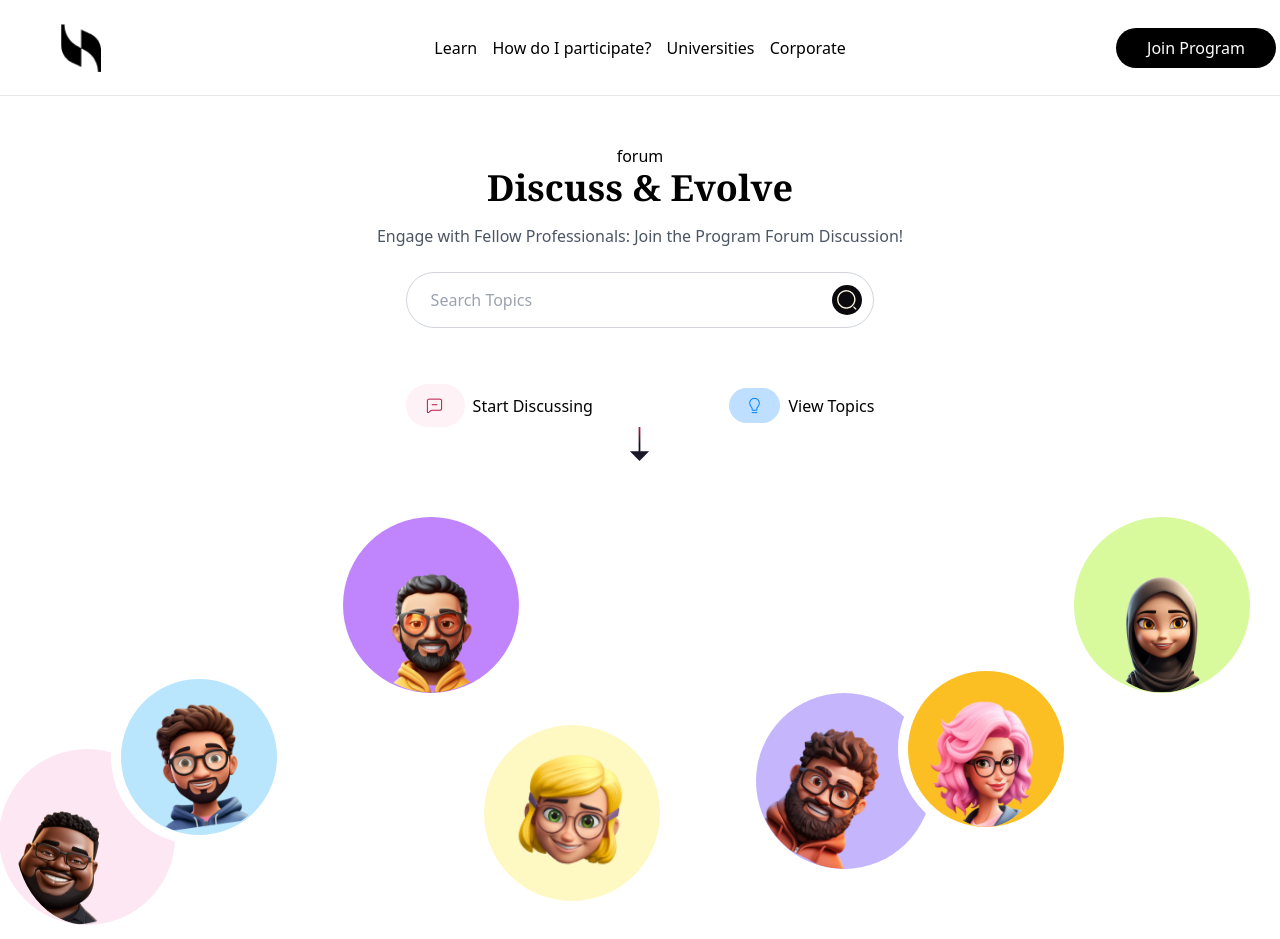
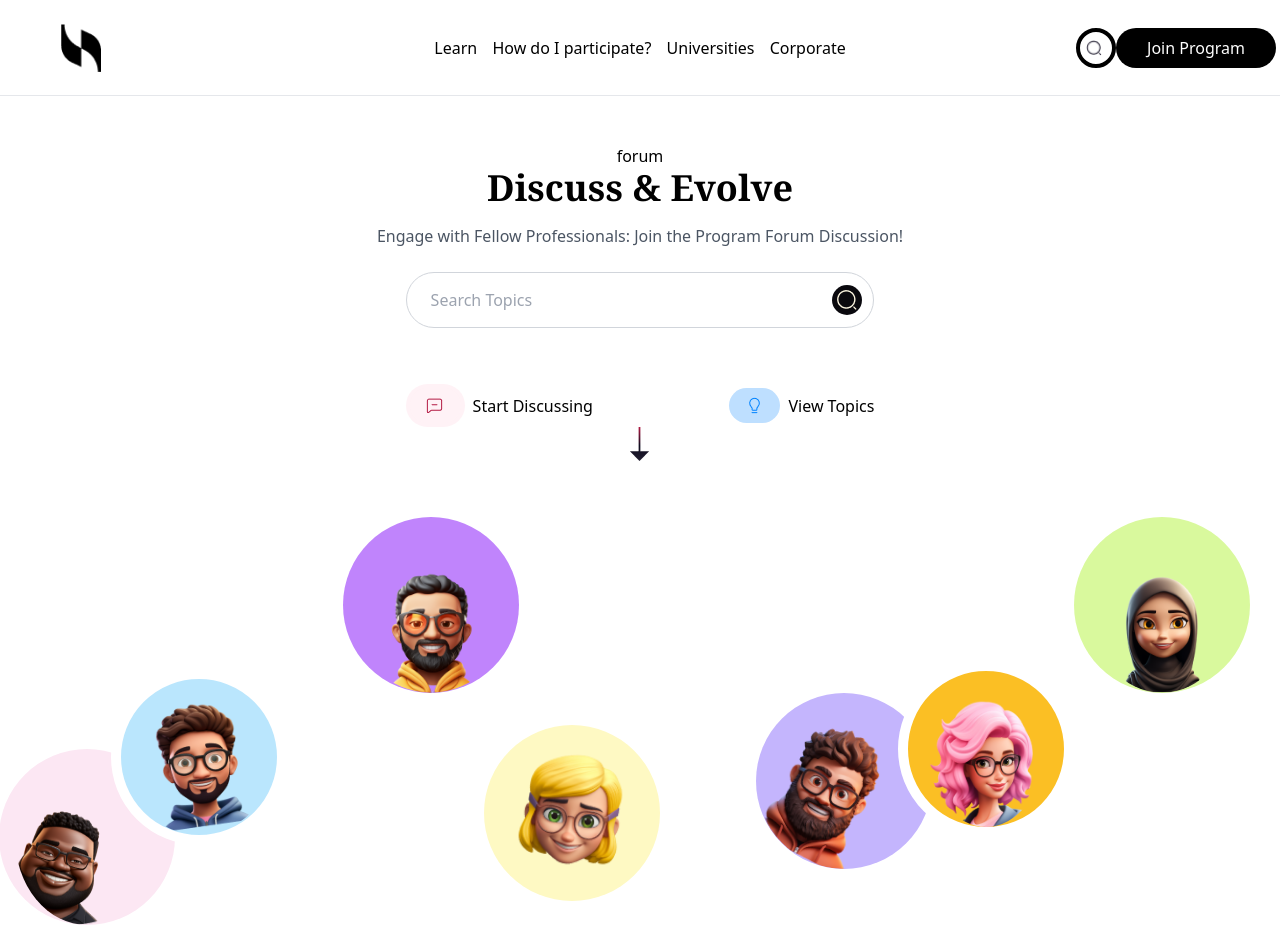
Before and after one commit to vishnukp1/Forum_discussion_react, a React (Vite) app: page / in a window 1280 px wide. Shown: the top 939 px of the page. Built offline with nearby package versions, Linux system fonts and the light colour scheme.

Commit message:
feat:create search logo in header

```diff
--- a/src/components/Avatar.jsx
+++ b/src/components/Avatar.jsx
@@ -1,6 +1,6 @@
-const Avatar = ({ src, alt, containerClassName, imgClassName }) => {
+const Avatar = ({ src, alt, containerClassName, imgClassName ,aos}) => {
     return (
-      <div className={containerClassName}>
+      <div className={containerClassName}  data-aos={aos}>
         <img src={src} alt={alt} className={`w-44 h-44 rounded-full ${imgClassName}`} />
       </div>
     );
--- a/src/cores/app-header/Header.jsx
+++ b/src/cores/app-header/Header.jsx
@@ -5,15 +5,27 @@ const Header = () => {
   return (
     <div>
       <header className="grid grid-cols-12 items-center   py-4 border-b h-[6rem] border-gray-200">
-        <img src={LOGO} alt="img" className="w-10 h-12 xs:ml-8 ml-4 sm:ml-8 md:ml-12 lg:ml-[3.8rem]" />
+        <img
+          src={LOGO}
+          alt="img"
+          className="w-10 h-12 xs:ml-8 ml-4 sm:ml-8 md:ml-12 lg:ml-[3.8rem]"
+        />
         <div className="col-span-12 xl:col-start-5 xl:col-span-4   lg:col-start-4 lg:col-span-5 md:col-start-4 md:col-span-6  flex justify-around mt-4 sm:mt-0">
-          <a href="#learn" className="text-sm sm:text-base">Learn</a>
-          <a href="#how" className="text-sm sm:text-base">How do I participate?</a>
-          <a href="#universities" className="text-sm sm:text-base">Universities</a>
-          <a href="#corporate" className="text-sm sm:text-base">Corporate</a>
+          <a href="#learn" className="text-sm sm:text-base">
+            Learn
+          </a>
+          <a href="#how" className="text-sm sm:text-base">
+            How do I participate?
+          </a>
+          <a href="#universities" className="text-sm sm:text-base">
+            Universities
+          </a>
+          <a href="#corporate" className="text-sm sm:text-base">
+            Corporate
+          </a>
         </div>
-        <div className="col-span-12 sm:col-start-11 sm:col-span-2 lg:ml-[-1rem] xs:mt-[-8rem] xs:ml-44 md:col-start-10 md:col-span-3 md:mr-1 flex items-center justify-center sm:justify-end mt-4 sm:mt-0 lg:space-x-0 space-x-4">
-          <button className="xl:w-8 xl:h-8 lg:w-12  md:w-24 lg:h-10 rounded-full md:hidden border-4 border-solid border-black flex items-center justify-center">
+        <div className="col-span-12 sm:col-start-11 sm:col-span-2 lg:ml-[-1rem] xs:mt-[-8rem] xs:ml-44 sm:ml-[2rem] md:col-start-10 md:col-span-3 md:mr-1 flex items-center justify-center sm:justify-end mt-4 sm:mt-0 lg:space-x-0 space-x-4">
+          <button className="xl:w-10 xl:h-10 lg:w-12  md:w-24 lg:h-12 rounded-full md:hidden xl:block border-[0.3rem] border-solid border-black flex items-center justify-center pl-[0.4rem]">
             <img src={SEARCH_NORMAL} alt="img" className="w-4 h-4 " />
           </button>
           <Button className="bg-black text-white px-4 py-2 lg:w-[10rem] md:w-[15rem] rounded-full text-sm sm:text-base">
--- a/src/cores/app-layout/AppLayout.jsx
+++ b/src/cores/app-layout/AppLayout.jsx
@@ -1,13 +1,18 @@
-import { Suspense} from "react";
+import { Suspense, useEffect } from "react";
 import { AppHeader } from "../../cores";
-
 import { Route, Routes } from "react-router-dom";
-import "../../grid.css"
+import "../../grid.css";
 import { routes } from "../../routing";
-
+import AOS from "aos";
+import "aos/dist/aos.css";
 
 const AppLayout = () => {
-
+  useEffect(() => {
+    AOS.init({
+      duration: 1000,
+      once: true,
+    });
+  }, []);
   return (
     <>
       <main className="font-sans grid-contain">
@@ -30,7 +35,6 @@ const AppLayout = () => {
               </Suspense>
             </section>
           </div>
-
         </div>
       </main>
     </>
--- a/src/pages/home/components/ForumScreen.jsx
+++ b/src/pages/home/components/ForumScreen.jsx
@@ -59,48 +59,56 @@ const ForumScreen = () => {
           <AVATAR
             src={AVATAR_ONE}
             alt="AVATAR"
+            aos="fade-right"
             containerClassName="ml-[-2rem] mt-72"
             imgClassName="bg-pink-100 pl-4 pr-3 pt-2"
           />
           <AVATAR
             src={AVATAR_TWO}
             alt="AVATAR"
+            aos="fade-down"
             containerClassName="ml-[-4rem] mt-32"
             imgClassName="bg-sky-200 pl-1 pr-1 pt-2 border-[10px] border-white"
           />
           <AVATAR
             src={AVATAR_THREE}
             alt="AVATAR"
+            aos="fade-up"
             containerClassName="ml-14 mb-44"
             imgClassName="bg-purple-400 pl-2 pr-2 pt-5"
           />
           <AVATAR
             src={AVATAR_FOUR}
             alt="AVATAR"
+            aos="fade-down"
             containerClassName="ml-[-35px] mt-52 mr-20 lg:mt-[15rem]"
             imgClassName="bg-yellow-100"
           />
           <AVATAR
             src={AVATAR_FIVE}
             alt="AVATAR"
+            aos="fade-left"
             containerClassName="m-4 lg:mt-[15rem]"
             imgClassName="bg-violet-300 lg:mt-[-3rem]"
           />
           <AVATAR
             src={AVATAR_SIX}
             alt="AVATAR"
+            aos="fade-right"
             containerClassName="ml-[-50px] mt-28"
             imgClassName="bg-amber-400 p-5 pb-0 pt-6 border-[10px] border-white"
           />
           <AVATAR
             src={AVATAR_SEVEN}
             alt="AVATAR"
+            aos="fade-down"
             containerClassName="mb-44"
             imgClassName="bg-lime-200 p-3 pt-7 pl-4 pr-4 pb-0"
           />
           <AVATAR
             src={AVATAR_EIGHT}
-            alt="AVATAR_EIGHT-8"
+            alt="AVATAR"
+            aos="fade-right"
             containerClassName="m-4"
             imgClassName="bg-sky-300 pr-3"
           />
```
Also changed, not shown: src/pages/home/Home.jsx (+7 -8 lines). Lines whose indentation alone changed are shown as unchanged.
